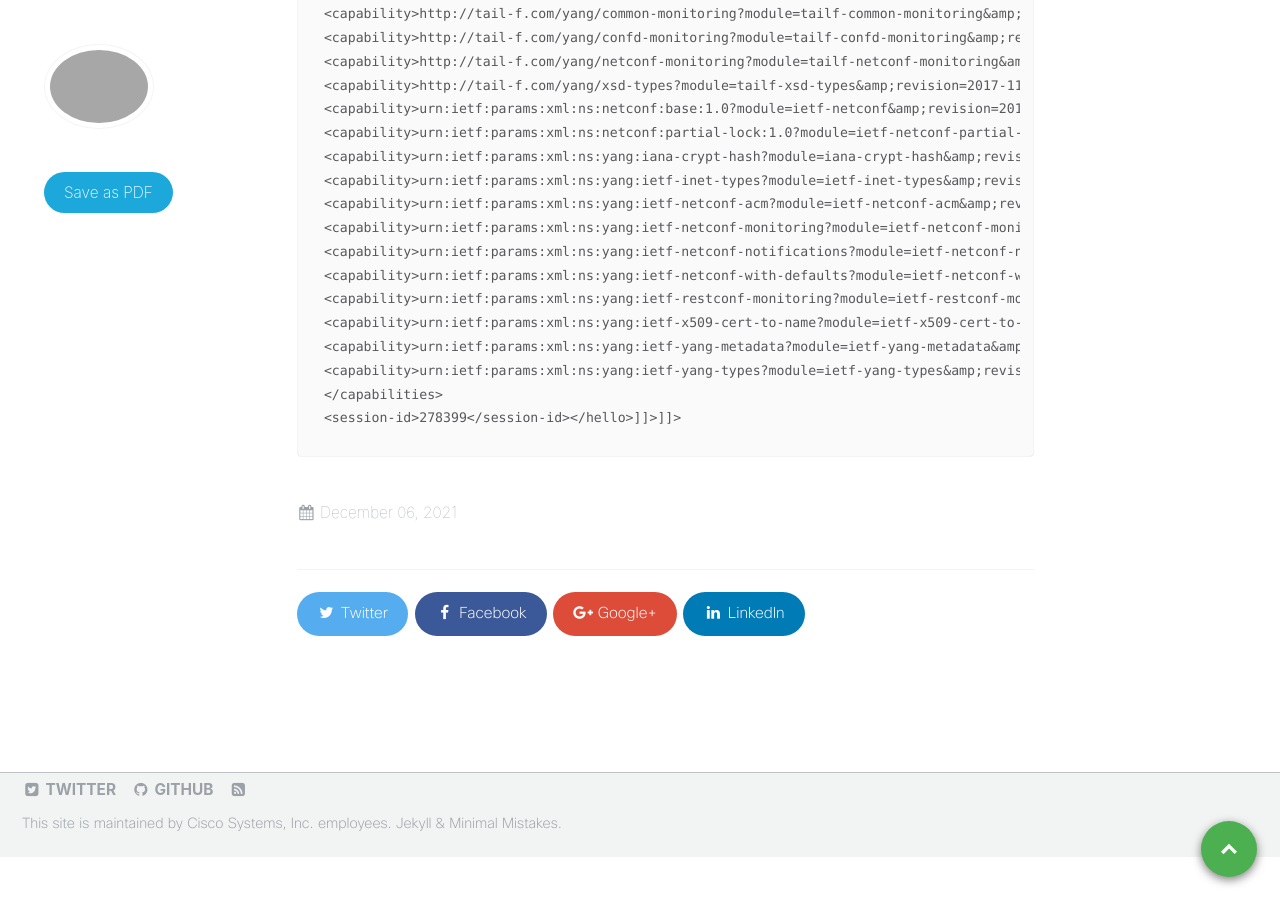
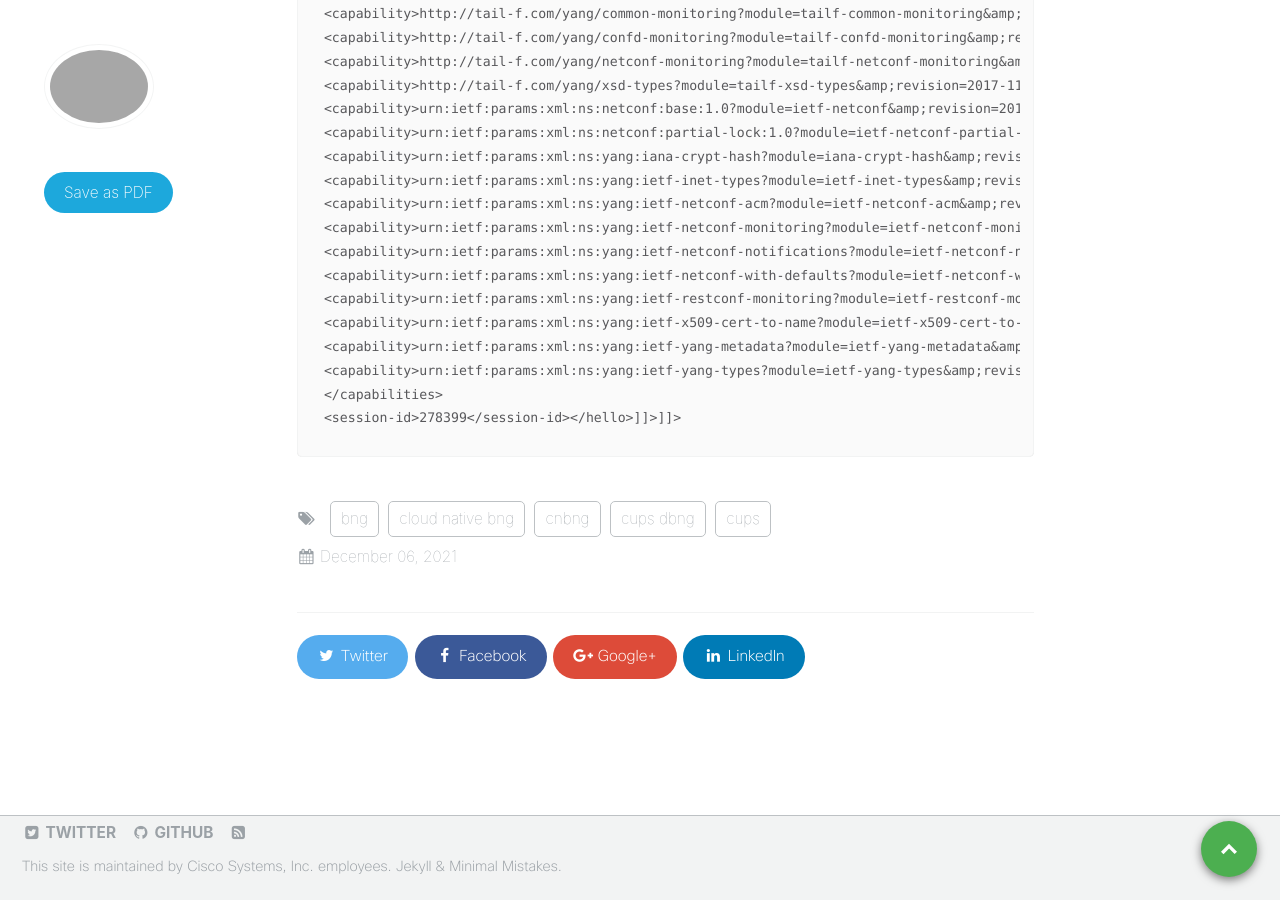
Before and after one commit to xrdocs/cnbng, a Jekyll site: the page built from _tutorials/inception-server-deployment-guide.md, in a window 1280 px wide and 900 px high, scrolled down 7673 px. Built offline with Jekyll 4.4.1, drawn with Linux system fonts in a browser that asks for light colours; comment, search, counter and statistics services are not loaded.

Commit message:
Update inception-server-deployment-guide.md

```diff
--- a/_tutorials/inception-server-deployment-guide.md
+++ b/_tutorials/inception-server-deployment-guide.md
@@ -4,6 +4,12 @@ date: '2021-12-06 14:59 +0530'
 title: Inception Server Deployment Guide
 author: Gurpreet Dhaliwal
 position: hidden
+tags:
+  - cnbng
+  - cloud native bng
+  - cups dbng
+  - cups
+  - bng
 ---
 ## Introduction
 Inception Server is used to deploy the SMI cluster. It packages Ansible Swcripts which makes the deployment of SMI with all addons as a one click operation. The server also has a confD, which offers a user and machine friendly interfaces for SMI deployment. The main interfaces offered are Netconf, Restconf and CLI. In this tutorial we will deploy Inception Server in VMWare ESXi environment. The VMware vSphere Hypervisor (ESXi) 6.5 and 6.7 has been fully tested and meets performance benchmarks.
```
